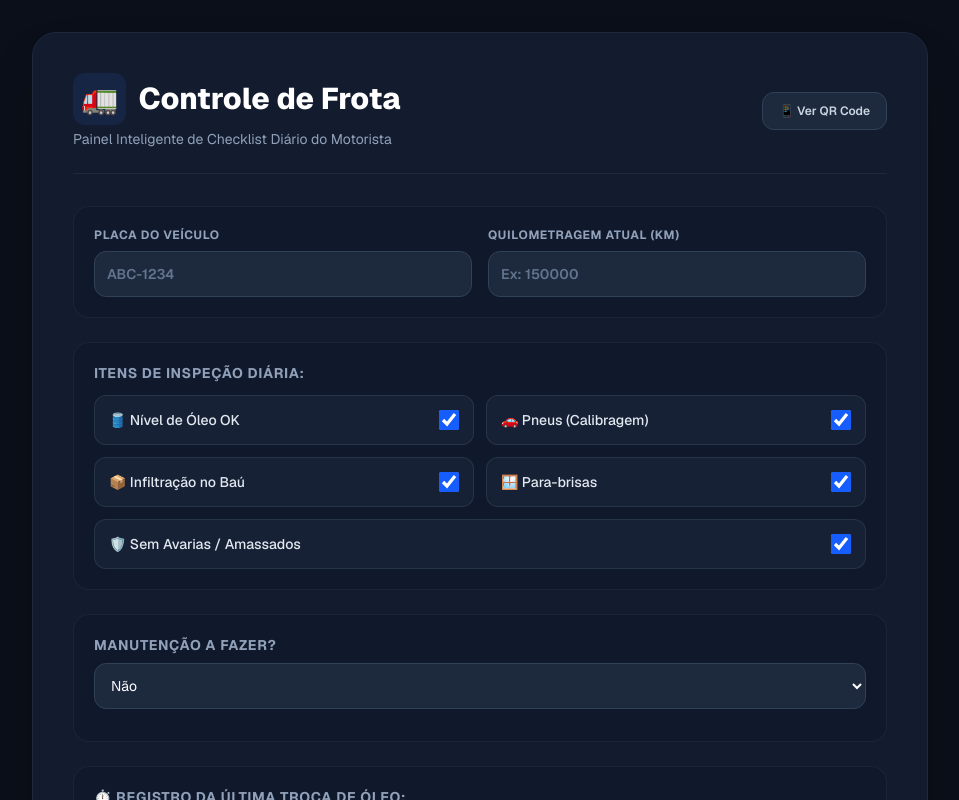
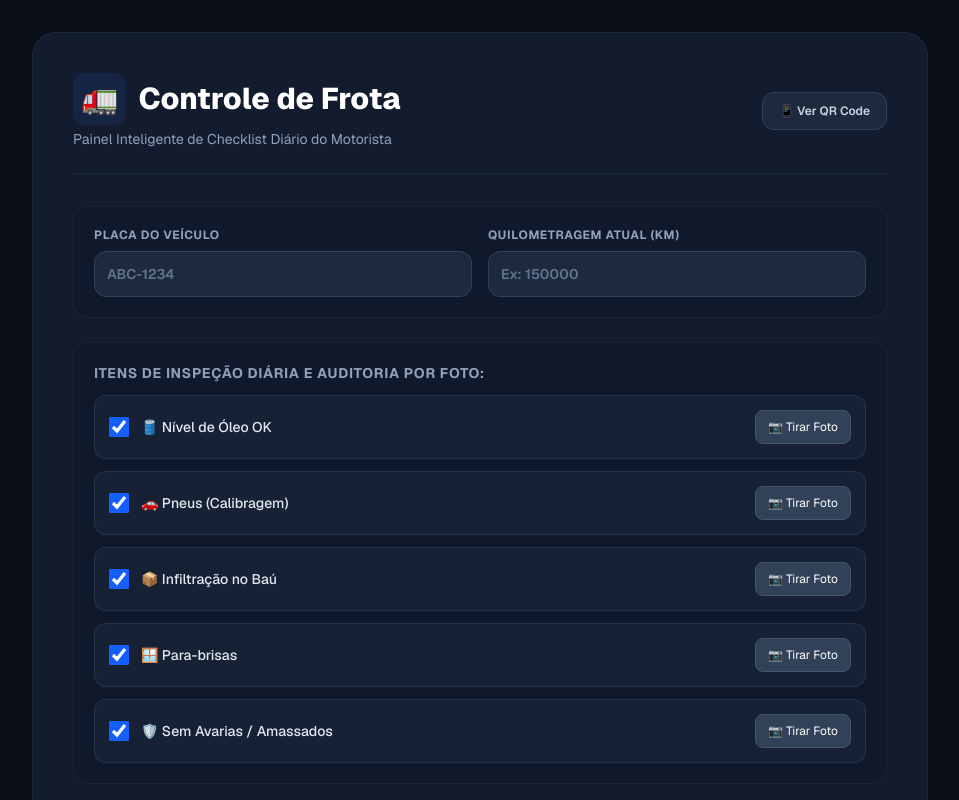
Before and after one commit to MayaraLeandro/frota-app, a Next.js app: page / in a window 1280 px wide. Shown: the top 800 px of the page, without its empty margins (160-1119 px from the left). Built offline with nearby package versions, Linux system fonts and the light colour scheme.

Commit message:
Adiciona botoes de camera em cada item de inspecao

```diff
--- a/app/page.tsx
+++ b/app/page.tsx
@@ -13,6 +13,13 @@
   const [paraBrisasOk, setParaBrisasOk] = useState(true);
   const [funilariaOk, setFunilariaOk] = useState(true);
 
+  // Estados para armazenar as fotos de cada item
+  const [fotoPneus, setFotoPneus] = useState<string | null>(null);
+  const [fotoOleo, setFotoOleo] = useState<string | null>(null);
+  const [fotoBau, setFotoBau] = useState<string | null>(null);
+  const [fotoParaBrisas, setFotoParaBrisas] = useState<string | null>(null);
+  const [fotoFunilaria, setFotoFunilaria] = useState<string | null>(null);
+
   const [manutencaoNecessaria, setManutencaoNecessaria] = useState("nao");
   const [detalhesManutencao, setDetalhesManutencao] = useState("");
 
@@ -23,6 +30,18 @@
   const [observacoes, setObservacoes] = useState("");
   const [enviado, setEnviado] = useState(false);
   const [mostrarQrCode, setMostrarQrCode] = useState(false);
+
+  // Função auxiliar para capturar a imagem e converter em preview
+  const handleFotoChange = (e: React.ChangeEvent<HTMLInputElement>, setFoto: (val: string | null) => void) => {
+    const file = e.target.files?.[0];
+    if (file) {
+      const reader = new FileReader();
+      reader.onloadend = () => {
+        setFoto(reader.result as string);
+      };
+      reader.readAsDataURL(file);
+    }
+  };
 
   const handleSubmit = (e: React.FormEvent) => {
     e.preventDefault();
@@ -111,62 +130,112 @@
               </div>
             </div>
 
-            {/* Cards de Inspeção */}
+            {/* Cards de Inspeção com Câmera */}
             <div className="bg-slate-900/50 p-5 rounded-2xl border border-slate-800/80 space-y-4">
               <h2 className="font-bold text-sm uppercase tracking-wider text-slate-400 mb-3">
-                Itens de Inspeção Diária:
+                Itens de Inspeção Diária e Auditoria por Foto:
               </h2>
 
-              <div className="grid grid-cols-1 sm:grid-cols-2 gap-3">
+              <div className="grid grid-cols-1 gap-3">
 
-                <div className="flex items-center justify-between p-3.5 bg-slate-800/60 rounded-xl border border-slate-700/60">
-                  <span className="text-sm text-slate-200 font-medium">🛢️ Nível de Óleo OK</span>
+                {/* Nível de Óleo */}
+                <div className="flex flex-col sm:flex-row items-start sm:items-center justify-between p-3.5 bg-slate-800/60 rounded-xl border border-slate-700/60 gap-3">
+                  <div className="flex items-center gap-3 w-full sm:w-auto">
                     <input
                       type="checkbox"
                       checked={nivelOleoOk}
                       onChange={(e) => setNivelOleoOk(e.target.checked)}
                       className="w-5 h-5 accent-blue-600 rounded cursor-pointer"
                     />
+                    <span className="text-sm text-slate-200 font-medium">🛢️ Nível de Óleo OK</span>
+                  </div>
+                  <div className="flex items-center gap-2 w-full sm:w-auto justify-end">
+                    {fotoOleo && <span className="text-xs text-emerald-400 font-semibold">✓ Foto Anexada</span>}
+                    <label className="cursor-pointer bg-slate-700 hover:bg-slate-600 text-white text-xs px-3 py-2 rounded-lg flex items-center gap-1.5 transition border border-slate-600">
+                      📷 {fotoOleo ? "Trocar Foto" : "Tirar Foto"}
+                      <input type="file" accept="image/*" capture="environment" className="hidden" onChange={(e) => handleFotoChange(e, setFotoOleo)} />
+                    </label>
+                  </div>
                 </div>
 
-                <div className="flex items-center justify-between p-3.5 bg-slate-800/60 rounded-xl border border-slate-700/60">
-                  <span className="text-sm text-slate-200 font-medium">🚗 Pneus (Calibragem)</span>
+                {/* Pneus */}
+                <div className="flex flex-col sm:flex-row items-start sm:items-center justify-between p-3.5 bg-slate-800/60 rounded-xl border border-slate-700/60 gap-3">
+                  <div className="flex items-center gap-3 w-full sm:w-auto">
                     <input
                       type="checkbox"
                       checked={pneusOk}
                       onChange={(e) => setPneusOk(e.target.checked)}
                       className="w-5 h-5 accent-blue-600 rounded cursor-pointer"
                     />
+                    <span className="text-sm text-slate-200 font-medium">🚗 Pneus (Calibragem)</span>
+                  </div>
+                  <div className="flex items-center gap-2 w-full sm:w-auto justify-end">
+                    {fotoPneus && <span className="text-xs text-emerald-400 font-semibold">✓ Foto Anexada</span>}
+                    <label className="cursor-pointer bg-slate-700 hover:bg-slate-600 text-white text-xs px-3 py-2 rounded-lg flex items-center gap-1.5 transition border border-slate-600">
+                      📷 {fotoPneus ? "Trocar Foto" : "Tirar Foto"}
+                      <input type="file" accept="image/*" capture="environment" className="hidden" onChange={(e) => handleFotoChange(e, setFotoPneus)} />
+                    </label>
+                  </div>
                 </div>
 
-                <div className="flex items-center justify-between p-3.5 bg-slate-800/60 rounded-xl border border-slate-700/60">
-                  <span className="text-sm text-slate-200 font-medium">📦 Infiltração no Baú</span>
+                {/* Infiltração no Baú */}
+                <div className="flex flex-col sm:flex-row items-start sm:items-center justify-between p-3.5 bg-slate-800/60 rounded-xl border border-slate-700/60 gap-3">
+                  <div className="flex items-center gap-3 w-full sm:w-auto">
                     <input
                       type="checkbox"
                       checked={infiltracaoBauOk}
                       onChange={(e) => setInfiltracaoBauOk(e.target.checked)}
                       className="w-5 h-5 accent-blue-600 rounded cursor-pointer"
                     />
+                    <span className="text-sm text-slate-200 font-medium">📦 Infiltração no Baú</span>
+                  </div>
+                  <div className="flex items-center gap-2 w-full sm:w-auto justify-end">
+                    {fotoBau && <span className="text-xs text-emerald-400 font-semibold">✓ Foto Anexada</span>}
+                    <label className="cursor-pointer bg-slate-700 hover:bg-slate-600 text-white text-xs px-3 py-2 rounded-lg flex items-center gap-1.5 transition border border-slate-600">
+                      📷 {fotoBau ? "Trocar Foto" : "Tirar Foto"}
+                      <input type="file" accept="image/*" capture="environment" className="hidden" onChange={(e) => handleFotoChange(e, setFotoBau)} />
+                    </label>
+                  </div>
                 </div>
 
-                <div className="flex items-center justify-between p-3.5 bg-slate-800/60 rounded-xl border border-slate-700/60">
-                  <span className="text-sm text-slate-200 font-medium">🪟 Para-brisas</span>
+                {/* Para-brisas */}
+                <div className="flex flex-col sm:flex-row items-start sm:items-center justify-between p-3.5 bg-slate-800/60 rounded-xl border border-slate-700/60 gap-3">
+                  <div className="flex items-center gap-3 w-full sm:w-auto">
                     <input
                       type="checkbox"
                       checked={paraBrisasOk}
                       onChange={(e) => setParaBrisasOk(e.target.checked)}
                       className="w-5 h-5 accent-blue-600 rounded cursor-pointer"
                     />
+                    <span className="text-sm text-slate-200 font-medium">🪟 Para-brisas</span>
+                  </div>
+                  <div className="flex items-center gap-2 w-full sm:w-auto justify-end">
+                    {fotoParaBrisas && <span className="text-xs text-emerald-400 font-semibold">✓ Foto Anexada</span>}
+                    <label className="cursor-pointer bg-slate-700 hover:bg-slate-600 text-white text-xs px-3 py-2 rounded-lg flex items-center gap-1.5 transition border border-slate-600">
+                      📷 {fotoParaBrisas ? "Trocar Foto" : "Tirar Foto"}
+                      <input type="file" accept="image/*" capture="environment" className="hidden" onChange={(e) => handleFotoChange(e, setFotoParaBrisas)} />
+                    </label>
+                  </div>
                 </div>
 
-                <div className="flex items-center justify-between p-3.5 bg-slate-800/60 rounded-xl border border-slate-700/60 sm:col-span-2">
-                  <span className="text-sm text-slate-200 font-medium">🛡️ Sem Avarias / Amassados</span>
+                {/* Sem Avarias / Amassados */}
+                <div className="flex flex-col sm:flex-row items-start sm:items-center justify-between p-3.5 bg-slate-800/60 rounded-xl border border-slate-700/60 gap-3">
+                  <div className="flex items-center gap-3 w-full sm:w-auto">
                     <input
                       type="checkbox"
                       checked={funilariaOk}
                       onChange={(e) => setFunilariaOk(e.target.checked)}
                       className="w-5 h-5 accent-blue-600 rounded cursor-pointer"
                     />
+                    <span className="text-sm text-slate-200 font-medium">🛡️ Sem Avarias / Amassados</span>
+                  </div>
+                  <div className="flex items-center gap-2 w-full sm:w-auto justify-end">
+                    {fotoFunilaria && <span className="text-xs text-emerald-400 font-semibold">✓ Foto Anexada</span>}
+                    <label className="cursor-pointer bg-slate-700 hover:bg-slate-600 text-white text-xs px-3 py-2 rounded-lg flex items-center gap-1.5 transition border border-slate-600">
+                      📷 {fotoFunilaria ? "Trocar Foto" : "Tirar Foto"}
+                      <input type="file" accept="image/*" capture="environment" className="hidden" onChange={(e) => handleFotoChange(e, setFotoFunilaria)} />
+                    </label>
+                  </div>
                 </div>
 
               </div>
@@ -254,7 +323,7 @@
               type="submit"
               className="w-full bg-blue-600 hover:bg-blue-500 text-white font-bold py-4 rounded-2xl transition shadow-xl text-base flex items-center justify-center gap-2 mt-4"
             >
-              🚀 Salvar Checklist Moderno
+              🚀 Salvar Checklist com Fotos
             </button>
 
           </form>
```
Lines whose indentation alone changed are shown as unchanged.
